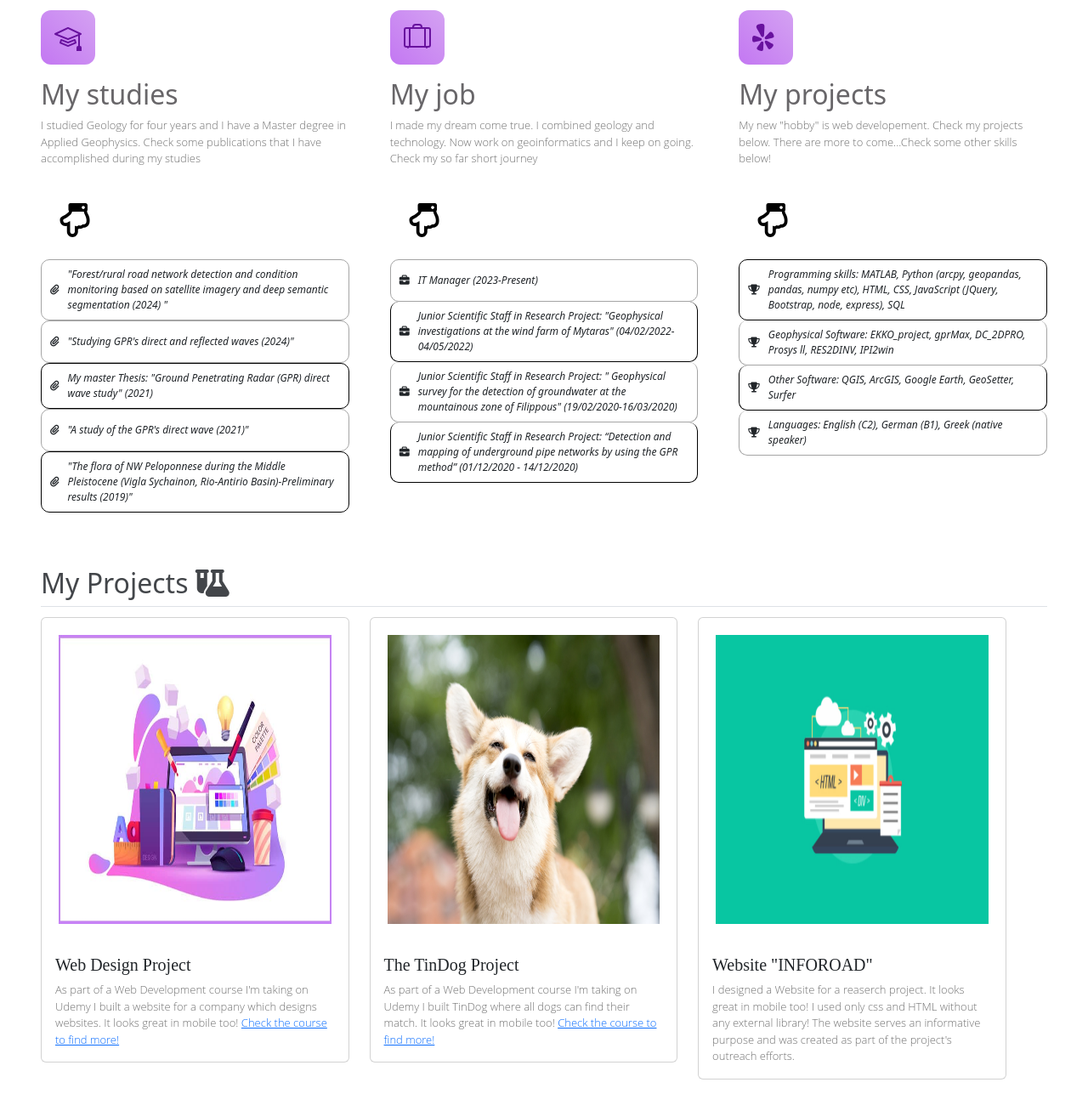
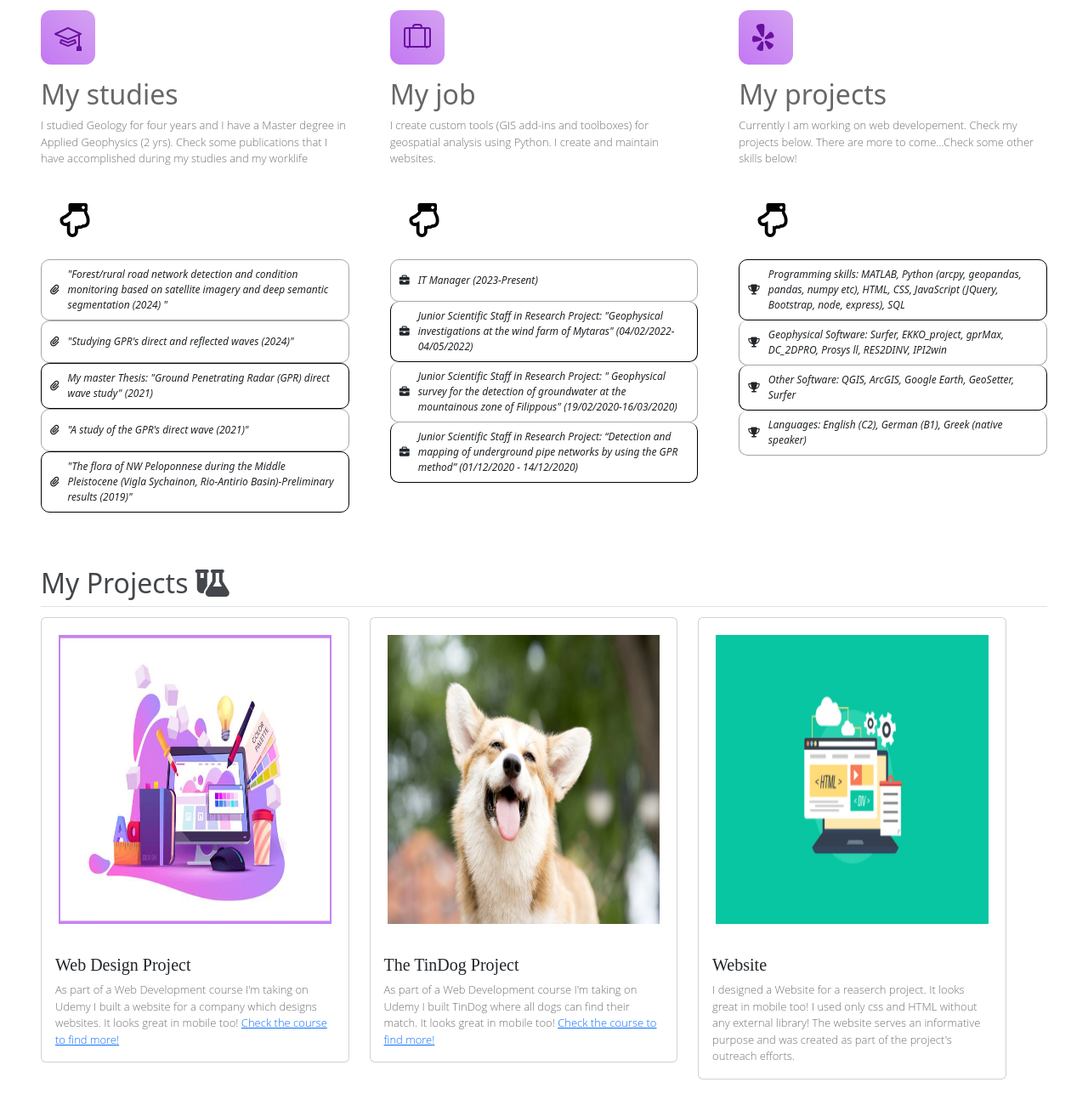
Before and after one commit to eleni-tkm/PersonalWebsite, a plain HTML site: page index.html in a window 1280 px wide. Shown: the part 680-1980 px from the top of the page at 85% size. Drawn offline with nearby package versions, Linux system fonts and the light colour scheme; a web font is replaced by a local one.

Commit message:
Update index.html

```diff
--- a/index.html
+++ b/index.html
@@ -95,7 +95,7 @@
       </div>
 
       <h3 class="fs-2" id="studies">My studies</h3>
-      <p>I studied Geology for four years and I have a Master degree in Applied Geophysics. Check some publications that I have accomplished during my studies</p>
+      <p>I studied Geology for four years and I have a Master degree in Applied Geophysics (2 yrs). Check some publications that I have accomplished during my studies and my worklife</p>
 </div>
 
     <div class="feature col">
@@ -105,7 +105,7 @@
         </svg>
       </div>
       <h3 class="fs-2">My job</h3>
-      <p>I made my dream come true. I combined geology and technology. Now work on geoinformatics and I keep on going. Check my so far short journey
+      <p>I create custom tools (GIS add-ins and toolboxes) for geospatial analysis using Python. I create and maintain websites.
       </p>
 
     </div>
@@ -116,7 +116,7 @@
         </svg>
       </div>
       <h3 class="fs-2">My projects</h3>
-      <p>My new "hobby" is web developement. Check my projects below. There are more to come...Check some other skills below! </p>
+      <p>Currently I am working on web developement. Check my projects below. There are more to come...Check some other skills below! </p>
 </div>
 
 
@@ -213,7 +213,7 @@
 
 
           <li class="list-group-item d-flex align-items-center" style="padding-left:0%;border-color: rgb(165, 165, 165) !important; border-radius:10px !important;font-style: italic;"><i class="fa-solid fa-trophy" style="padding:10px;"></i>
-            Geophysical Software: EKKO_project, gprMax, DC_2DPRO, Prosys ll, RES2DINV, IPI2win
+            Geophysical Software: Surfer, EKKO_project, gprMax, DC_2DPRO, Prosys ll, RES2DINV, IPI2win
           </li>
 
 
@@ -277,7 +277,7 @@
           <div class="card mb-4 box-shadow">
             <img class="card-img-top" data-src="holder.js/100px225?theme=thumb&amp;bg=55595c&amp;fg=eceeef&amp;text=Thumbnail" alt="Thumbnail [100%x225]" style="height: 380px; width: 100%; display: block;" src="./assets/original.jpeg" data-holder-rendered="true">
             <div class="card-body">
-              <h5 class="card-title">Website "INFOROAD"</h5>
+              <h5 class="card-title">Website</h5>
               <p class="card-text">I designed a Website for a reaserch project. It looks great in mobile too! I used only css and HTML without any external library! The website serves an informative purpose and was created as part of the project's outreach efforts.</p>
 
             </div>
```
